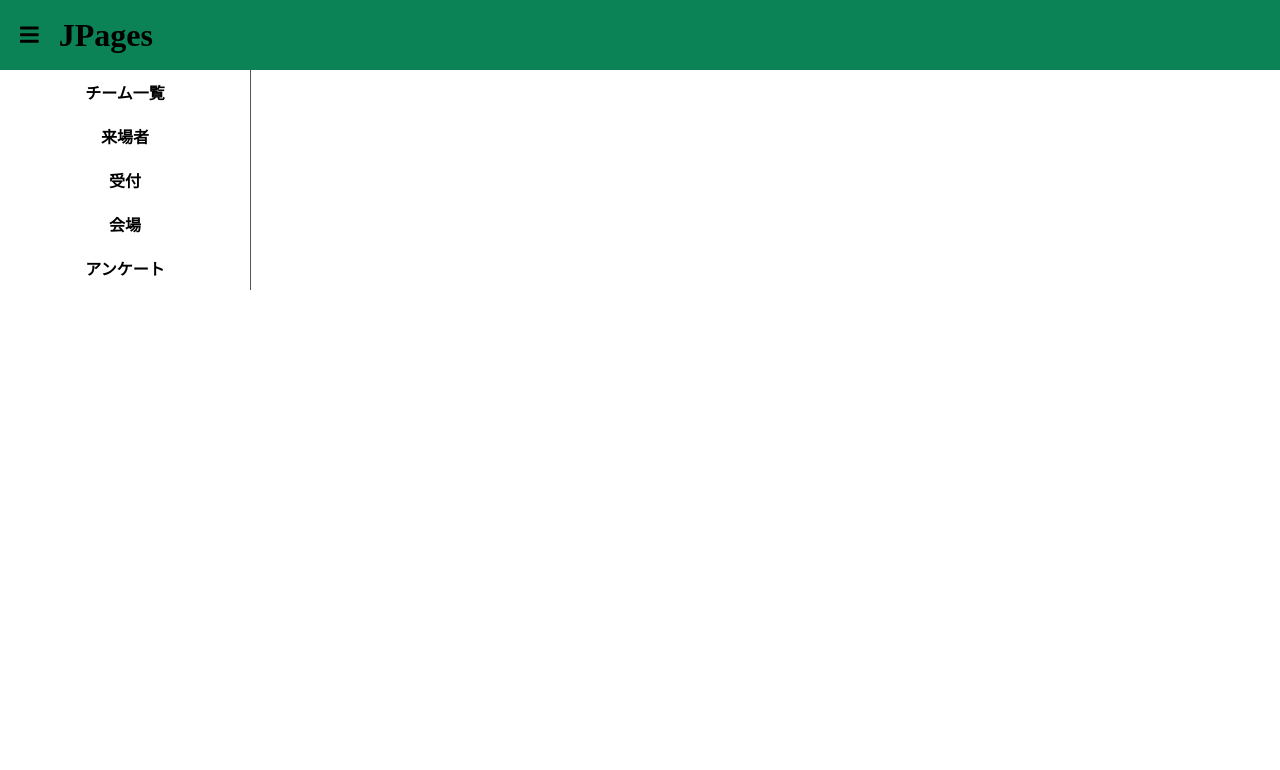
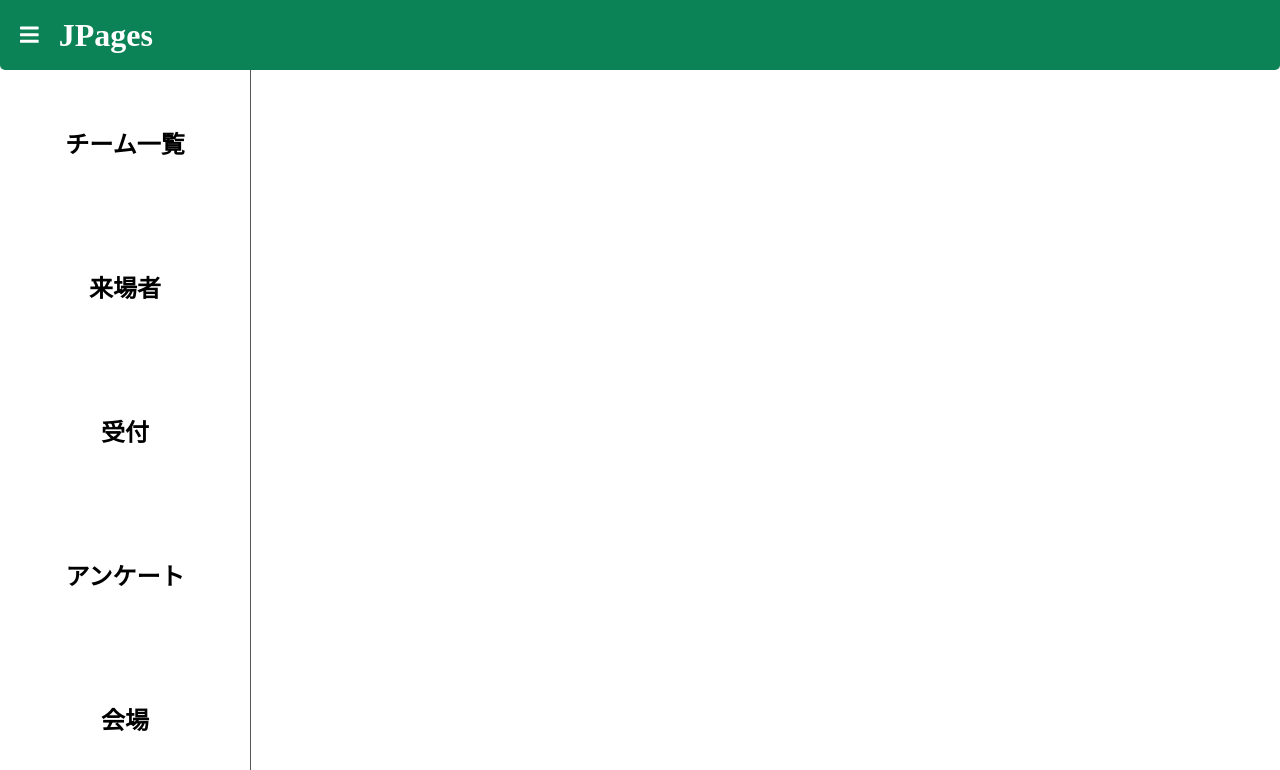
Before and after one commit to 22jz0138/testvite, a React (Vite) app: page / in a window 1280 px wide. Shown: the top 770 px of the page. Built offline with nearby package versions, Linux system fonts and the light colour scheme.

Commit message:
サイドバー開閉機能実装

```diff
--- a/src/components/common/header/Header.jsx
+++ b/src/components/common/header/Header.jsx
@@ -3,16 +3,13 @@ import styles from './Header.module.css';
 import { FontAwesomeIcon } from '@fortawesome/react-fontawesome';
 
 
-
-export default function Header() {
-
-
+export default function Header({toggleSidebar}) {
 
   return (
 
     <>
       <header className={styles.Header}>
-        <FontAwesomeIcon icon="fa-solid fa-bars" size='lg' className={styles.ham}  />
+        <FontAwesomeIcon icon="fa-solid fa-bars" size='lg' className={styles.ham}  onClick={toggleSidebar}/>
         <h1>JPages</h1>
       </header>
     </>
--- a/src/components/common/header/Header.module.css
+++ b/src/components/common/header/Header.module.css
@@ -4,6 +4,8 @@ header{
     background: #0C8356;
     display: flex;
     align-items: center;
+    color: #fff;
+    border-radius: 0 0 5px 5px;
 }
 
 header h1{
--- a/src/components/common/sidebar/RoutingSidebar.jsx
+++ b/src/components/common/sidebar/RoutingSidebar.jsx
@@ -1,17 +1,29 @@
 import React from 'react'
-
+import { FontAwesomeIcon } from '@fortawesome/react-fontawesome';
+import { faPeopleGroup ,faPersonShelter,faQrcode,faClipboardQuestion,faPersonChalkboard} from '@fortawesome/free-solid-svg-icons';  // 必要なアイコンをインポート
 import styles from './RoutingSidebar.module.css';
 
-export default function RoutingSidebar() {
+export default function RoutingSidebar({ checkbool}) {
 return (
     <>
         <aside>
-            <ul className={styles.list}>
-                <li>チーム一覧</li>
-                <li>来場者</li>
-                <li>受付</li>
-                <li>会場</li>
-                <li>アンケート</li>
+            <ul className={`${styles.list} ${checkbool ? '' : styles.close}`}>
+                <li>
+                    {checkbool?'チーム一覧': <FontAwesomeIcon icon={faPeopleGroup} size='l'/> }
+                </li>
+                <li>
+                    {checkbool?'来場者': <FontAwesomeIcon icon={faPersonShelter}/>}
+                </li>
+                <li>
+                    {checkbool?'受付': <FontAwesomeIcon icon={faQrcode}/>}
+                </li>
+                <li>
+                    {checkbool?'アンケート': <FontAwesomeIcon icon={faClipboardQuestion}/>}
+                </li>
+                <li>
+                    {checkbool?'会場':<FontAwesomeIcon icon={faPersonChalkboard}/>}
+                </li>
+
             </ul>
         </aside>
     </>
--- a/src/components/common/sidebar/RoutingSidebar.module.css
+++ b/src/components/common/sidebar/RoutingSidebar.module.css
@@ -7,11 +7,14 @@
     justify-content: space-around;
     align-items: center;
     border-right: 1px solid #555;
+    transition: width 0.3s ease;
+}
+.list.close{
+    width: 80px;
 }
 .list li{
     padding: 10px;
-    /* width: 80%; */
     text-align: center;
-    font-size: 16px;
+    font-size: 24px;
     font-weight: bold;
 }
--- a/src/components/pages/main/Main.jsx
+++ b/src/components/pages/main/Main.jsx
@@ -2,13 +2,17 @@ import React from 'react';
 import Header from "../../common/header/Header";
 import RoutingSidebar from '../../common/sidebar/RoutingSidebar';
 import styles from "./Main.module.css";
+import useSetSidebar from '../../../hooks/useSetSidebar';
 
 export default function Main() {
+
+  const {checkbool,toggleSidebar} = useSetSidebar();
+
   return (
     <>
-        <Header/>
+        <Header toggleSidebar={toggleSidebar}/>
         <div className={styles.flex}>
-          <RoutingSidebar/>
+          <RoutingSidebar checkbool={checkbool}/>
 
         </div>
 
--- a/src/hooks/useSetSidebar.js
+++ b/src/hooks/useSetSidebar.js
@@ -1,13 +1,11 @@
 import React, { useState } from 'react'
-
-
 
 export default function useSetSidebar() {
 
-    const [checkbool,serCheckbool] = useState(false);
+    const [checkbool,serCheckbool] = useState(true);
 
-  return (
-    <>
-    </>
-  )
+    const toggleSidebar = () => {
+      serCheckbool (prevState => !prevState)
+    }
+  return {checkbool,toggleSidebar}
 }
--- a/src/index.css
+++ b/src/index.css
@@ -3,8 +3,8 @@ html{
     height: 100vh;
 }
 body{
-    min-width: 100%;
-    min-height: 100%;
+    width: 100%;
+    height: 100%;
 }
 ul{
     margin: 0;
```
Also changed, not shown: src/components/pages/main/Main.module.css (+5 -5 lines).
